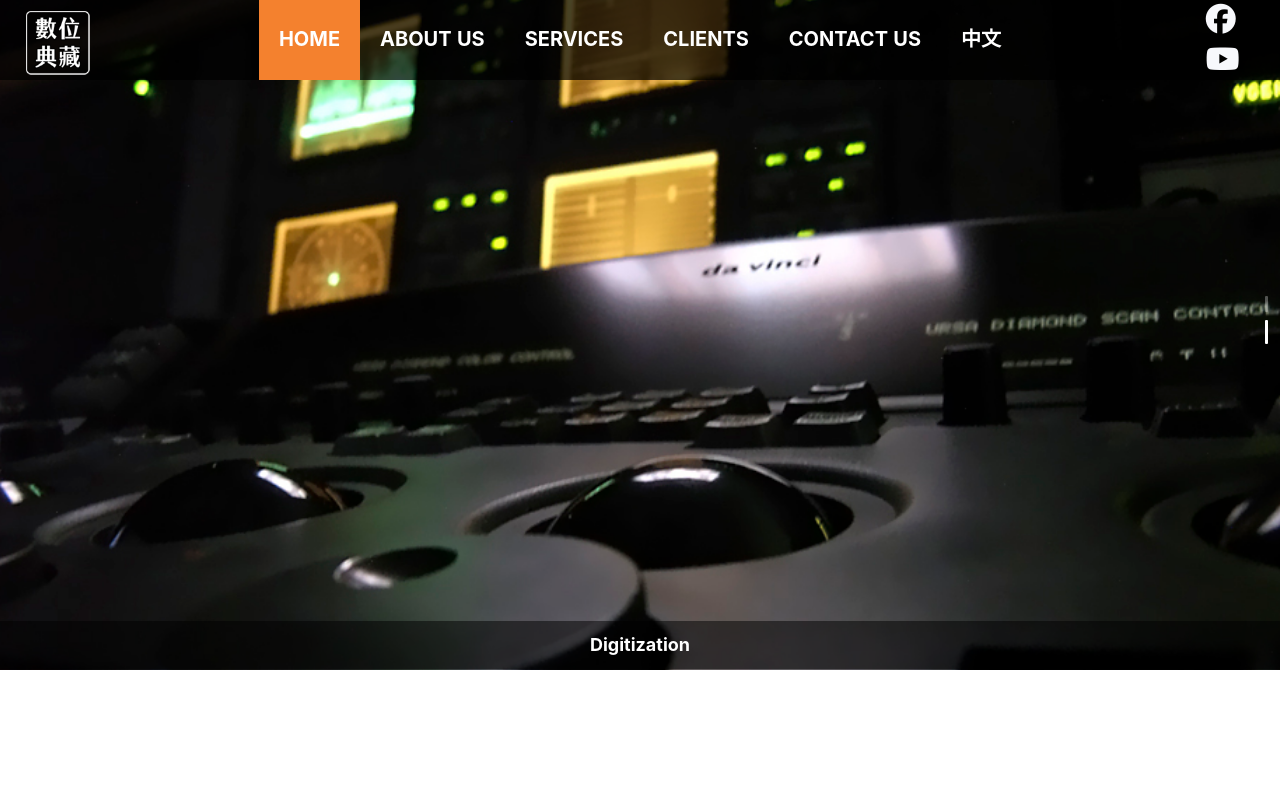
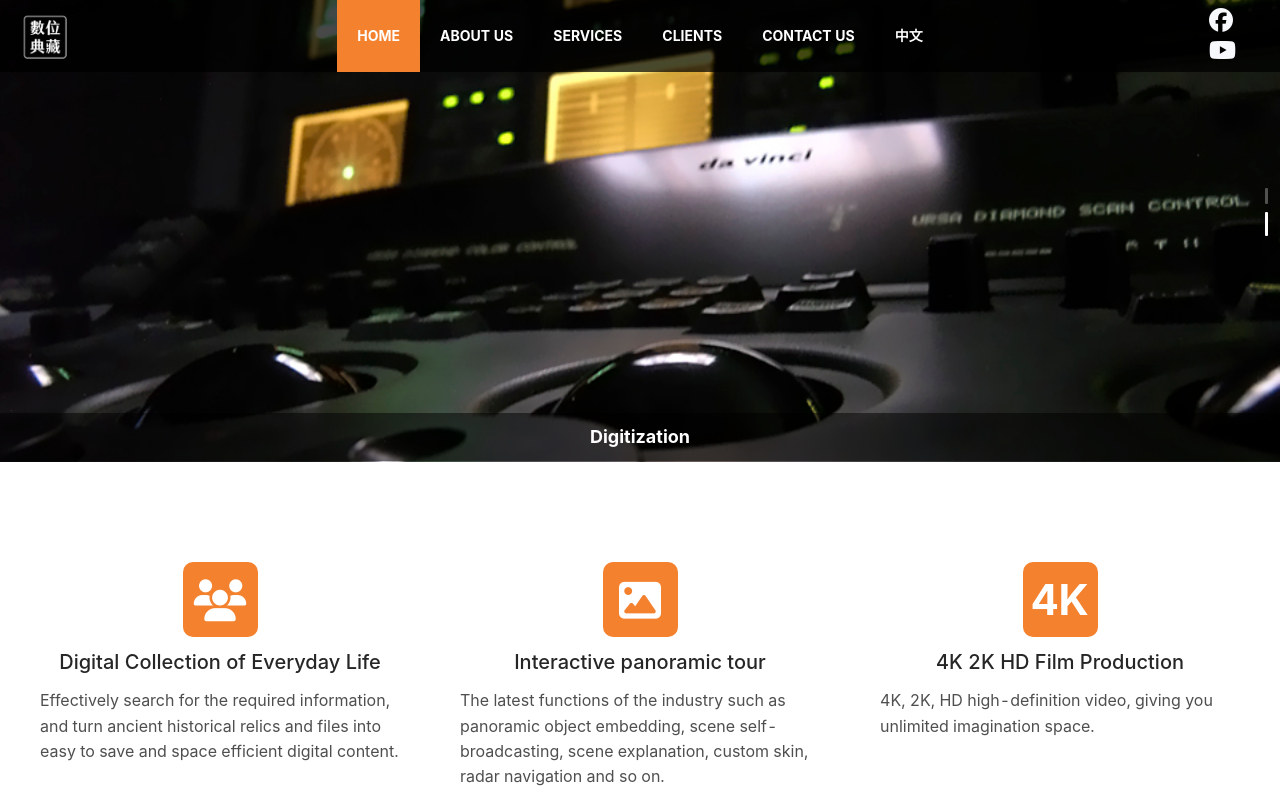
Before and after one commit to serpient/goodspeed-en, a React (Create React App) app: page / in a window 1280 px wide. Shown: the top 788 px of the page. Built offline with nearby package versions, Linux system fonts and the light colour scheme.

Commit message:
Reduce font sizing

```diff
--- a/src/AboutPage/AboutPage.scss
+++ b/src/AboutPage/AboutPage.scss
@@ -8,14 +8,7 @@
   background-color: $grey-100;
 
   .about-page--header {
-    background-color: $grey-100;
-    height: 300px;
-    h1 {
-      color: $grey-800;
-      font-size: 48px;
-      text-align: center;
-      padding-top: 160px;
-    }
+    @include page-header;
   }
   .about-page--content-container {
     max-width: $max-width;
@@ -23,12 +16,7 @@
     background-color: white;
     box-shadow: $box-shadow;
     padding: 100px;
-    h3 {
-      font-size: 34px;
-    }
-    p {
-      font-size: 24px;
-    }
+    @include page-fonts;
   }
 }
 
--- a/src/ClientsPage/ClientsPage.scss
+++ b/src/ClientsPage/ClientsPage.scss
@@ -7,14 +7,7 @@
   background-color: $grey-100;
 
   .clients-page--header {
-    background-color: $grey-100;
-    height: 300px;
-    h1 {
-      color: $grey-800;
-      font-size: 48px;
-      text-align: center;
-      padding-top: 160px;
-    }
+    @include page-header;
   }
   .clients-page--content-container {
     max-width: $max-width;
@@ -22,16 +15,12 @@
     background-color: white;
     box-shadow: $box-shadow;
     padding: 100px;
+    @include page-fonts;
     h4 {
-      font-size: 20px;
       text-align: center;
       font-weight: bolder;
       background-color: $grey-200;
       padding: 20px 10px;
-      width: 100%;
-    }
-    h2 {
-      font-size: 28px;
     }
     li {
       color: $grey-800;
@@ -46,7 +35,7 @@
       img {
         width: 100%;
         height: auto;
-        max-height: 175px;
+        max-height: 150px;
         object-fit: contain;
       }
     }
--- a/src/ClientsPage/index.js
+++ b/src/ClientsPage/index.js
@@ -96,11 +96,11 @@ const ClientsPage = () => {
           <h1>Clients</h1>
         </section>
         <section className="clients-page--content-container">
-          <h2>
+          <h3>
             GoodSpeed has cooperative project experiences with government
             agencies and private businesses. Our objectives are to listen to
             clients, realize their needs, and offer the best quality.
-          </h2>
+          </h3>
           <div className="clients-page--client-list">
             {clientsContent.map((client) => {
               if (client.logoLink) {
--- a/src/ContactPage/ContactPage.scss
+++ b/src/ContactPage/ContactPage.scss
@@ -8,14 +8,7 @@
   background-color: $grey-100;
 
   .contact-page--header {
-    background-color: $grey-100;
-    height: 300px;
-    h1 {
-      color: $grey-800;
-      font-size: 48px;
-      text-align: center;
-      padding-top: 160px;
-    }
+    @include page-header;
   }
   .contact-page--content {
     max-width: $max-width;
@@ -33,12 +26,7 @@
         font-size: 28px;
       }
     }
-    h2 {
-      font-size: 24px;
-    }
-    p {
-      font-size: 18px;
-    }
+    @include page-fonts;
   }
 }
 
--- a/src/ServicesPage/ServicesPage.scss
+++ b/src/ServicesPage/ServicesPage.scss
@@ -8,14 +8,7 @@
   background-color: $grey-100;
 
   .services-page--header {
-    background-color: $grey-100;
-    height: 300px;
-    h1 {
-      color: $grey-800;
-      font-size: 48px;
-      text-align: center;
-      padding-top: 160px;
-    }
+    @include page-header;
   }
   .services-page--content-container {
     max-width: $max-width;
@@ -50,21 +43,10 @@
       box-shadow: $box-shadow;
       padding: 30px;
       color: $grey-800;
-      h2 {
-        font-size: 32px;
-      }
-      h3 {
-        font-size: 26px;
-      }
-      h4 {
-        font-size: 22px;
-      }
-      p {
-        font-size: 18px;
-      }
       img {
         width: 100%;
       }
+      @include page-fonts;
     }
   }
   .image-grid {
--- a/src/UI/Header.scss
+++ b/src/UI/Header.scss
@@ -24,14 +24,14 @@
   .social--container {
     display: grid;
     grid-template-columns: 1fr;
-    grid-template-rows: repeat(2, 40px);
+    grid-template-rows: repeat(2, 30px);
     align-self: center;
     .contact-info--facebook,
     .contact-info--youtube {
       color: $grey-100 !important;
-      font-size: 30px;
+      font-size: 24px;
       align-self: center;
-      padding: 8px 0px !important;
+      padding: 0px 0px !important;
     }
   }
 
@@ -50,7 +50,9 @@
       .logo {
         padding-top: 5px;
         object-fit: contain;
-        width: 75px;
+        width: 50px;
+        margin-top: 7px;
+        margin-bottom: 10px;
       }
     }
 
@@ -61,7 +63,7 @@
     .sub-links {
       grid-area: nav;
       text-transform: uppercase;
-      font-size: 20px;
+      font-size: 14px;
       font-weight: bold;
       width: 100%;
       display: flex;
--- a/src/homePage/HomePage.scss
+++ b/src/homePage/HomePage.scss
@@ -7,13 +7,19 @@
   .ant-carousel {
     width: 100vw;
     max-width: 100%;
-    height: 700px;
+    height: 600px;
+    max-height: 50vh;
+    min-height: 500px;
     .slick-list {
-      height: 700px !important;
+      height: 600px !important;
+      max-height: 50vh;
+      min-height: 500px;
     }
     img {
       width: 100%;
-      height: 700px;
+      height: 600px;
+      max-height: 50vh;
+      min-height: 500px;
       object-fit: cover;
     }
     p {
@@ -32,9 +38,9 @@
 
   .home-page--services--container {
     box-sizing: border-box;
-    padding: 20px;
+    padding: 40px;
     max-width: $max-width;
-    margin: 100px auto;
+    margin: 60px auto;
   }
   .home-page--services {
     box-sizing: border-box;
@@ -50,13 +56,14 @@
       }
     }
     h3 {
-      font-size: 24px;
+      font-size: 20px;
       text-align: center;
     }
     p {
       align-self: start;
       max-width: 80vw;
-      font-size: 18px;
+      font-size: 16px;
+      color: $grey-800;
     }
     .icon--container {
       display: grid;
@@ -105,6 +112,9 @@
     margin: 0 auto !important;
     margin-bottom: 100px;
 
+    .home-page--services {
+      padding: 0px;
+    }
     .service {
       border: 1px solid $grey-100;
       box-sizing: border-box;
--- a/src/styles/_shared.scss
+++ b/src/styles/_shared.scss
@@ -125,6 +125,33 @@ $max-width: 1280px;
   text-transform: uppercase;
 }
 
+@mixin page-header {
+  background-color: $grey-100;
+  height: 300px;
+  h1 {
+    color: $grey-800;
+    font-size: 36px;
+    text-align: center;
+    padding-top: 180px;
+  }
+}
+
+@mixin page-fonts {
+  h2 {
+    font-size: 26px;
+  }
+  h3 {
+    font-size: 22px;
+  }
+  h4 {
+    font-size: 18px;
+  }
+  p {
+    font-size: 16px;
+    color: $grey-800;
+  }
+}
+
 /*
 ==========================
 Z-INDEXES
```
